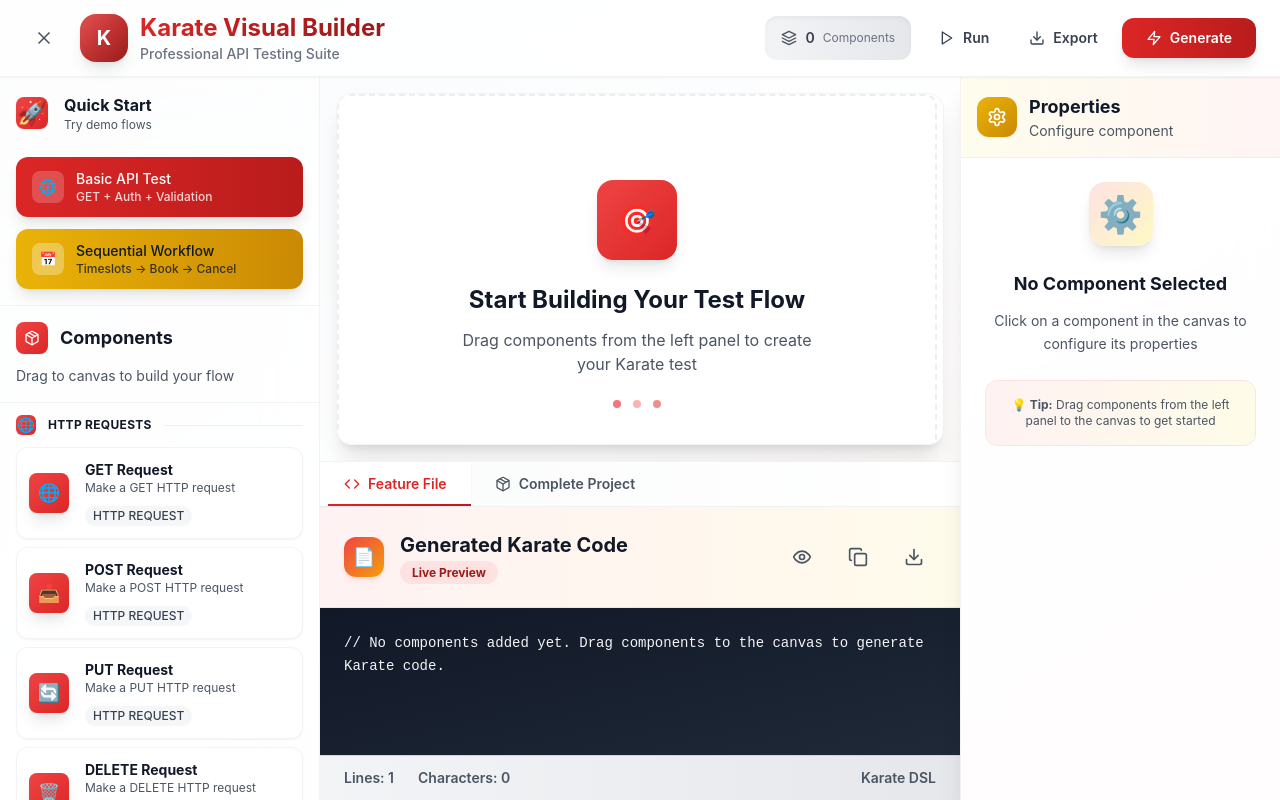
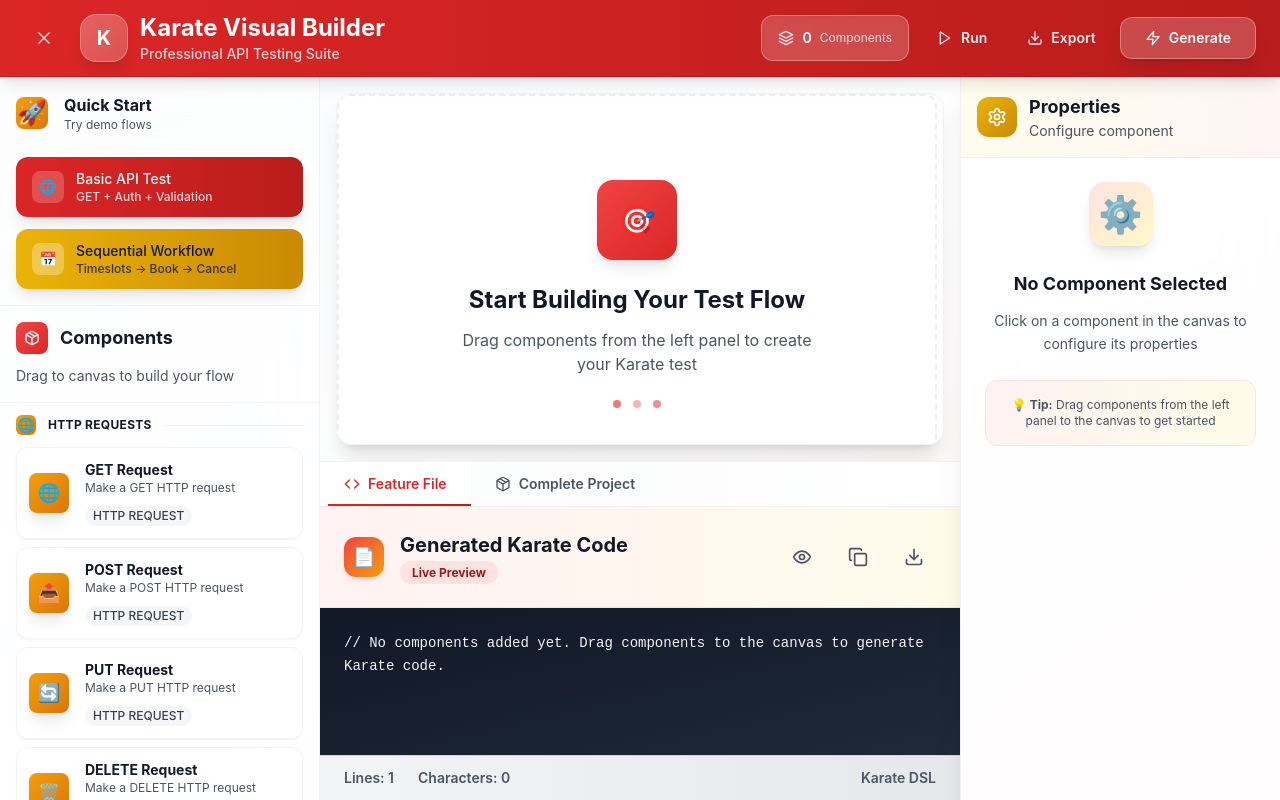
Before and after one commit to RaHuL-SrIrAM-E/automatic-testing-agent, a React (Create React App) app: page / in a window 1280 px wide. Built offline with nearby package versions, Linux system fonts and the light colour scheme.

Commit message:
Update Wells Fargo Colors - Red Header and Yellow Icons

```diff
--- a/src/App.tsx
+++ b/src/App.tsx
@@ -86,49 +86,49 @@
     <DndProvider backend={HTML5Backend}>
       <div className="h-screen bg-gradient-to-br from-slate-50 via-white to-red-50 flex flex-col overflow-hidden">
         {/* Ultra Modern Header */}
-        <header className="bg-white/80 backdrop-blur-xl border-b border-gray-200/50 shadow-sm relative z-50">
+        <header className="bg-gradient-to-r from-wf-red-600 to-wf-red-700 backdrop-blur-xl border-b border-wf-red-800/50 shadow-lg relative z-50">
           <div className="px-6 py-3">
             <div className="flex items-center justify-between">
               <div className="flex items-center space-x-4">
                 <button
                   onClick={() => setShowSidebar(!showSidebar)}
-                  className="p-2.5 text-gray-600 hover:text-red-600 hover:bg-red-50 rounded-xl transition-all duration-200 hover:scale-105"
+                  className="p-2.5 text-white/80 hover:text-white hover:bg-white/10 rounded-xl transition-all duration-200 hover:scale-105"
                 >
                   {showSidebar ? <X className="w-5 h-5" /> : <Menu className="w-5 h-5" />}
                 </button>
                 <div className="flex items-center space-x-3">
-                  <div className="w-12 h-12 bg-gradient-to-br from-red-600 via-red-700 to-red-800 rounded-2xl flex items-center justify-center shadow-lg relative overflow-hidden">
-                    <div className="absolute inset-0 bg-gradient-to-br from-white/20 to-transparent"></div>
+                  <div className="w-12 h-12 bg-white/20 backdrop-blur-sm rounded-2xl flex items-center justify-center shadow-lg relative overflow-hidden border border-white/30">
+                    <div className="absolute inset-0 bg-gradient-to-br from-white/10 to-transparent"></div>
                     <span className="text-white font-bold text-xl relative z-10">K</span>
                   </div>
                   <div>
-                    <h1 className="text-2xl font-bold bg-gradient-to-r from-red-600 via-red-700 to-red-800 bg-clip-text text-transparent">
+                    <h1 className="text-2xl font-bold text-white">
                       Karate Visual Builder
                     </h1>
-                    <p className="text-sm text-gray-500 font-medium">Professional API Testing Suite</p>
+                    <p className="text-sm text-white/80 font-medium">Professional API Testing Suite</p>
                   </div>
                 </div>
               </div>
 
               <div className="flex items-center space-x-3">
-                <div className="flex items-center bg-gradient-to-r from-gray-100 to-gray-200 rounded-xl p-1 shadow-inner">
+                <div className="flex items-center bg-white/20 backdrop-blur-sm rounded-xl p-1 shadow-inner border border-white/30">
                   <div className="flex items-center space-x-2 px-3 py-2">
-                    <Layers className="w-4 h-4 text-gray-600" />
-                    <span className="text-sm font-semibold text-gray-700">{flowState.nodes.length}</span>
-                    <span className="text-xs text-gray-500">Components</span>
+                    <Layers className="w-4 h-4 text-white/90" />
+                    <span className="text-sm font-semibold text-white">{flowState.nodes.length}</span>
+                    <span className="text-xs text-white/80">Components</span>
                   </div>
                 </div>
 
                 <div className="flex items-center space-x-2">
-                  <button className="px-4 py-2.5 text-sm font-semibold text-gray-700 hover:text-red-600 hover:bg-red-50 rounded-xl transition-all duration-200 flex items-center space-x-2">
+                  <button className="px-4 py-2.5 text-sm font-semibold text-white/90 hover:text-white hover:bg-white/10 rounded-xl transition-all duration-200 flex items-center space-x-2">
                     <Play className="w-4 h-4" />
                     <span>Run</span>
                   </button>
-                  <button className="px-4 py-2.5 text-sm font-semibold text-gray-700 hover:text-yellow-600 hover:bg-yellow-50 rounded-xl transition-all duration-200 flex items-center space-x-2">
+                  <button className="px-4 py-2.5 text-sm font-semibold text-white/90 hover:text-white hover:bg-white/10 rounded-xl transition-all duration-200 flex items-center space-x-2">
                     <Download className="w-4 h-4" />
                     <span>Export</span>
                   </button>
-                  <button className="px-6 py-2.5 bg-gradient-to-r from-red-600 to-red-700 text-white text-sm font-semibold rounded-xl hover:from-red-700 hover:to-red-800 transition-all duration-200 shadow-lg hover:shadow-xl flex items-center space-x-2">
+                  <button className="px-6 py-2.5 bg-white/20 backdrop-blur-sm text-white text-sm font-semibold rounded-xl hover:bg-white/30 transition-all duration-200 shadow-lg hover:shadow-xl flex items-center space-x-2 border border-white/30">
                     <Zap className="w-4 h-4" />
                     <span>Generate</span>
                   </button>
--- a/src/components/ComponentPalette.tsx
+++ b/src/components/ComponentPalette.tsx
@@ -18,17 +18,17 @@
   const getCategoryColor = (category: string) => {
     switch (category) {
       case 'HTTP_REQUEST':
-        return 'from-red-500 to-red-600';
+        return 'from-wf-yellow-500 to-wf-yellow-600';
       case 'AUTHENTICATION':
-        return 'from-yellow-500 to-yellow-600';
+        return 'from-wf-yellow-500 to-wf-yellow-600';
       case 'VALIDATION':
-        return 'from-red-600 to-red-700';
+        return 'from-wf-yellow-500 to-wf-yellow-600';
       case 'DATA_MANAGEMENT':
-        return 'from-yellow-600 to-yellow-700';
+        return 'from-wf-yellow-500 to-wf-yellow-600';
       case 'CONTROL_FLOW':
-        return 'from-gray-500 to-gray-600';
+        return 'from-wf-yellow-500 to-wf-yellow-600';
       default:
-        return 'from-gray-400 to-gray-500';
+        return 'from-wf-yellow-500 to-wf-yellow-600';
     }
   };
 
@@ -82,7 +82,7 @@
   return (
     <div className="mb-4 animate-slide-up">
       <div className="flex items-center space-x-3 mb-3 px-4">
-        <div className="w-5 h-5 bg-gradient-to-br from-red-500 to-red-600 rounded-md flex items-center justify-center">
+        <div className="w-5 h-5 bg-gradient-to-br from-wf-yellow-500 to-wf-yellow-600 rounded-md flex items-center justify-center">
           <span className="text-sm">{getCategoryIcon(category)}</span>
         </div>
         <h3 className="text-xs font-bold text-gray-900 uppercase tracking-wide">
--- a/src/components/ExampleFlow.tsx
+++ b/src/components/ExampleFlow.tsx
@@ -22,7 +22,7 @@
   return (
     <div className="animate-fade-in">
       <div className="flex items-center space-x-4 mb-6">
-        <div className="w-8 h-8 bg-gradient-to-br from-red-500 to-red-600 rounded-lg flex items-center justify-center shadow-sm">
+        <div className="w-8 h-8 bg-gradient-to-br from-wf-yellow-500 to-wf-yellow-600 rounded-lg flex items-center justify-center shadow-sm">
           <span className="text-2xl">🚀</span>
         </div>
         <div>
```
